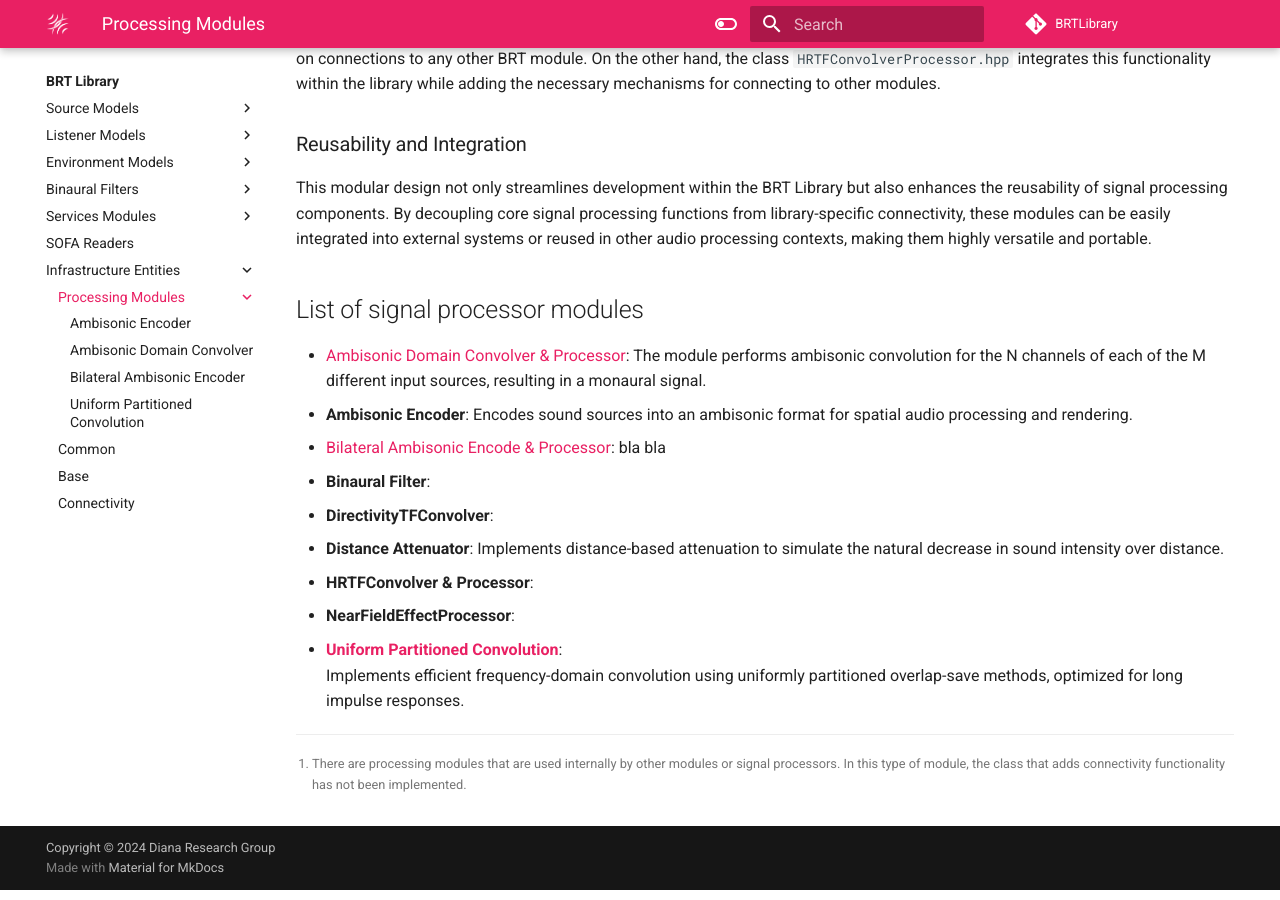
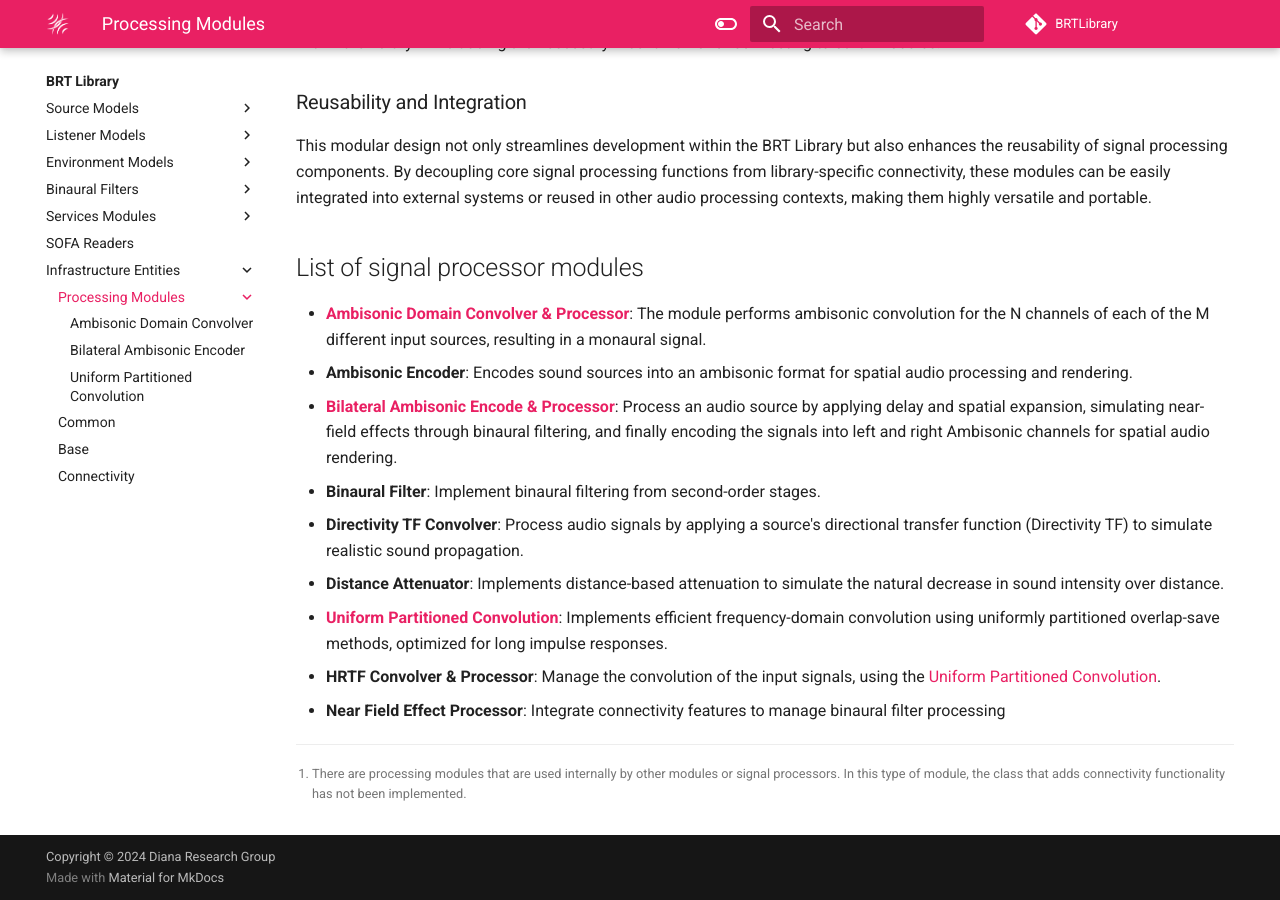
Before and after one commit to GrupoDiana/BRT-Documentation, an MkDocs documentation site: the page built from docs/library/processing-modules/index.md, in a window 1280 px wide and 900 px high, scrolled down 663 px. Built offline with MkDocs 1.6.1 and Material for MkDocs 9.7.7, drawn with Linux system fonts in a browser that asks for light colours; emoji names are drawn with the system emoji font; comment, search, counter and statistics services are not loaded; some of the changed text lies outside the part shown.

Commit message:
feat: processing modules ready for review

```diff
--- a/docs/library/processing-modules/index.md
+++ b/docs/library/processing-modules/index.md
@@ -22,13 +21,12 @@ This modular design not only streamlines development within the BRT Library but
 
 ## List of signal processor modules
 
-- [Ambisonic Domain Convolver & Processor](./ambisonic-domain-convolver.md):  The module performs ambisonic convolution for the N channels of each of the M different input sources, resulting in a monaural signal.
+- **[Ambisonic Domain Convolver & Processor](./ambisonic-domain-convolver.md)**:  The module performs ambisonic convolution for the N channels of each of the M different input sources, resulting in a monaural signal.
 - **Ambisonic Encoder**: Encodes sound sources into an ambisonic format for spatial audio processing and rendering.
-- [Bilateral Ambisonic Encode & Processor](./bilateral-ambisonic-encoder.md):  bla bla
-- **Binaural Filter**:
-- **DirectivityTFConvolver**:
+- **[Bilateral Ambisonic Encode & Processor](./bilateral-ambisonic-encoder.md)**:  Process an audio source by applying delay and spatial expansion, simulating near-field effects through binaural filtering, and finally encoding the signals into left and right Ambisonic channels for spatial audio rendering.
+- **Binaural Filter**:  Implement binaural filtering from second-order stages.
+- **Directivity TF Convolver**: Process audio signals by applying a source's directional transfer function (Directivity TF) to simulate realistic sound propagation.
 - **Distance Attenuator**: Implements distance-based attenuation to simulate the natural decrease in sound intensity over distance.
-- **HRTFConvolver & Processor**:
-- **NearFieldEffectProcessor**:
-- **[Uniform Partitioned Convolution](uniform-partitioned-convolution.md)**:
-  Implements efficient frequency-domain convolution using uniformly partitioned overlap-save methods, optimized for long impulse responses.
+- **[Uniform Partitioned Convolution](uniform-partitioned-convolution.md)**: Implements efficient frequency-domain convolution using uniformly partitioned overlap-save methods, optimized for long impulse responses.
+- **HRTF Convolver & Processor**: Manage the convolution of the input signals, using the [Uniform Partitioned Convolution](uniform-partitioned-convolution.md).
+- **Near Field Effect Processor**:  Integrate connectivity features to manage binaural filter processing
--- a/mkdocs.yml
+++ b/mkdocs.yml
@@ -103,7 +103,7 @@ nav:
       - library/infrastructure-entities/index.md
       - Processing Modules:
         - library/processing-modules/index.md
-        - Ambisonic Encoder: library/processing-modules/ambisonic-encoder.md
+       # - Ambisonic Encoder: library/processing-modules/ambisonic-encoder.md
         - Ambisonic Domain Convolver: library/processing-modules/ambisonic-domain-convolver.md
         - Bilateral Ambisonic Encoder: library/processing-modules/bilateral-ambisonic-encoder.md
         - Uniform Partitioned Convolution: library/processing-modules/uniform-partitioned-convolution.md
```
Also changed, not shown: other parts of docs/library/processing-modules/index.md (+0 -1 lines), docs/library/infrastructure-entities/index.md (+0 -1 lines), docs/library/processing-modules/ambisonic-domain-convolver.md (+8 -7 lines), docs/library/processing-modules/bilateral-ambisonic-encoder.md (+7 -7 lines), docs/library/processing-modules/uniform-partitioned-convolution.md (+1 -2 lines).
